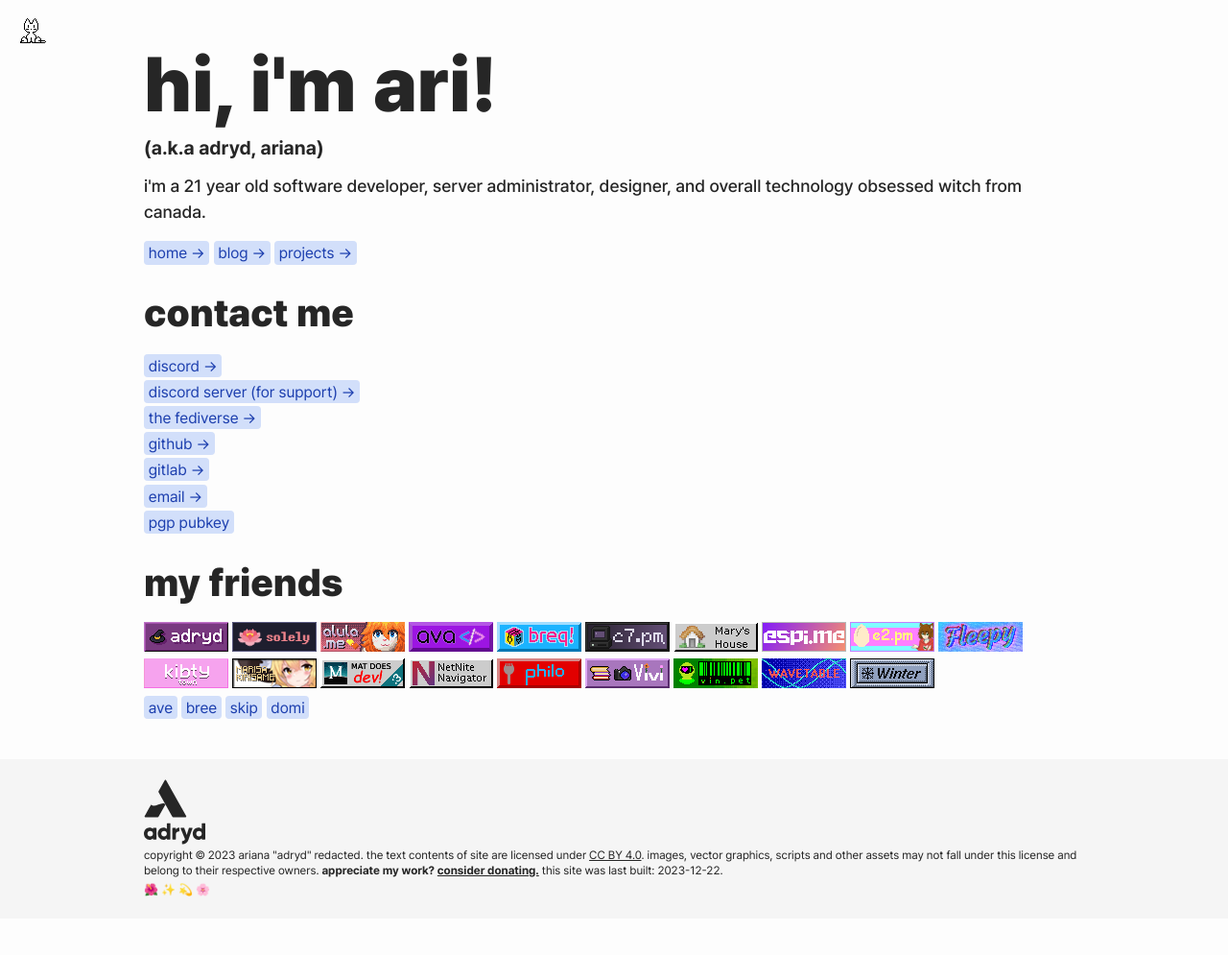
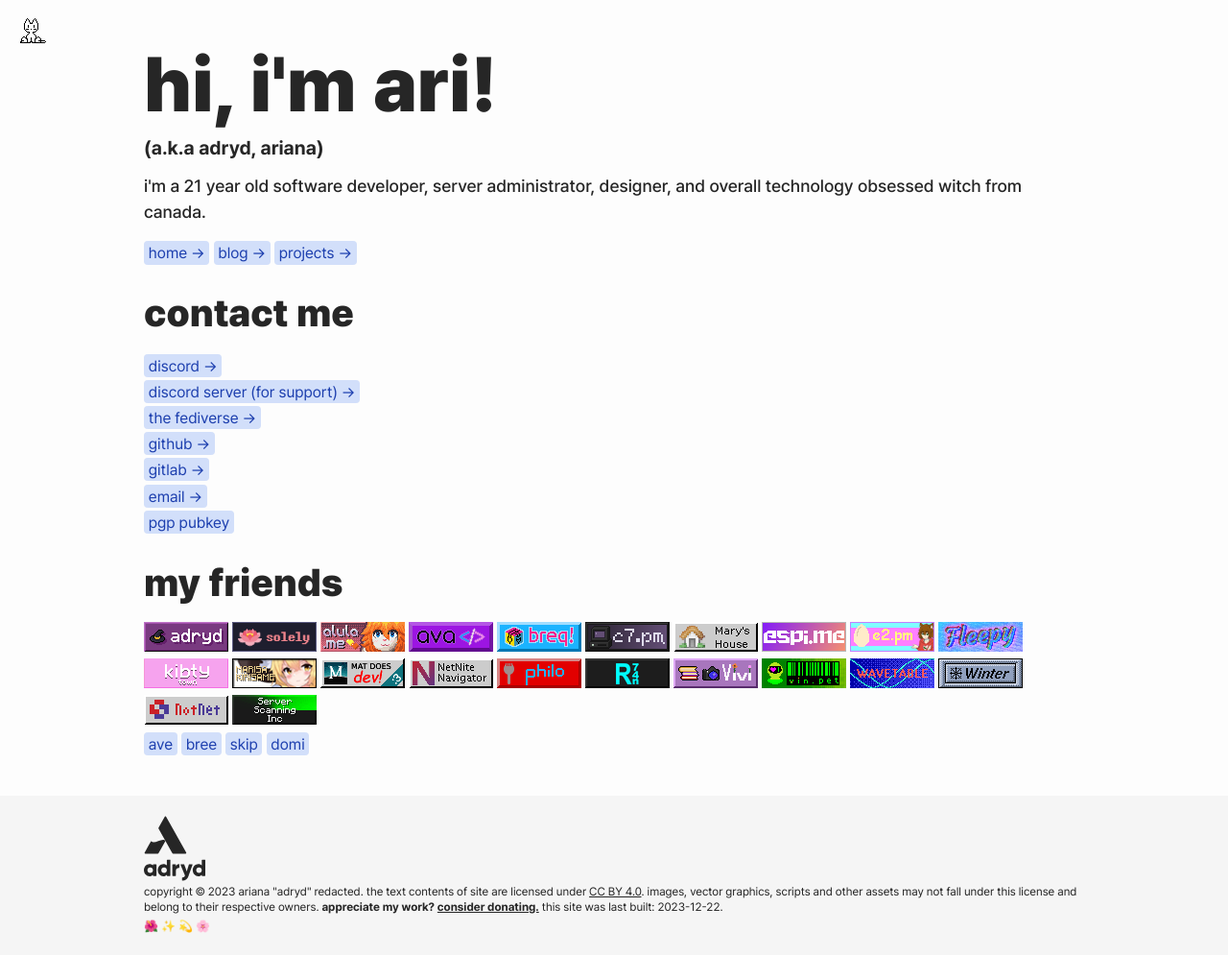
Before and after one commit to adryd325/website, a Jekyll site: the page built from index.html, in a window 1280 px wide. Shown: the whole page at 96% size. Built offline with Jekyll 4.4.1, drawn with Linux system fonts in a browser that asks for light colours; before the commit the page ends 957 px from its top, so only the background shows below that.

Commit message:
more 88x31s

```diff
--- a/index.html
+++ b/index.html
@@ -27,7 +27,10 @@ title: home
     <h2>contact me</h2>
     <ul>
       <li>
-        <a class="fancy-link" rel="me" href="https://discord.com/users/298475055141355520"
+        <a
+          class="fancy-link"
+          rel="me"
+          href="https://discord.com/users/298475055141355520"
           >discord →</a
         >
       </li>
@@ -54,7 +57,7 @@ title: home
       <li>
         <a
           class="fancy-link"
-          style="cursor:pointer;"
+          style="cursor: pointer"
           href="mailto:"
           onclick="this.href=`mailto:${('em').split('').reverse().join('')}\u0040${window.location.host}`"
           >email →</a
@@ -112,6 +115,9 @@ title: home
       <a class="inline-flex" href="//philo.gay"
         ><img src="/static/buttons/philo.png" alt="philo"
       /></a>
+      <a class="inline-flex" href="//r74n.com"
+        ><img src="/static/buttons/r74n.png" alt="r74n"
+      /></a>
       <a class="inline-flex" href="//www.vhafener.com"
         ><img src="/static/buttons/vivi.png" alt="Vivi"
       /></a>
@@ -124,6 +130,14 @@ title: home
       <a class="inline-flex" href="//winter.cafe"
         ><img src="/static/buttons/winter.png" alt="Winter"
       /></a>
+      <a class="inline-flex" href="//n2.pm"
+        ><img src="/static/buttons/notnet.png" alt="notnet"
+      /></a>
+      <a class="inline-flex" href="//ssi.fyi"
+        ><img
+          src="/static/buttons/serverscanning.gif"
+          alt="Server Scanning Inc"
+      /></a>
       <br />
       <a class="fancy-link" href="//ave.zone">ave</a>
       <a class="fancy-link" href="//bree.dev">bree</a>
@@ -133,8 +147,8 @@ title: home
   </section>
 </div>
 <!--[if IE]>
-    <script src="/static/neko/neko-ie6.js"></script>
+  <script src="/static/neko/neko-ie6.js"></script>
 <![endif]-->
 <!--[if !IE]><!-->
-  <script src="/static/neko/neko.js"></script>
+<script src="/static/neko/neko.js"></script>
 <!--<![endif]-->
```
Also changed, not shown: static/buttons/notnet.png (added), static/buttons/r74n.png (added), static/buttons/serverscanning.gif (added).
